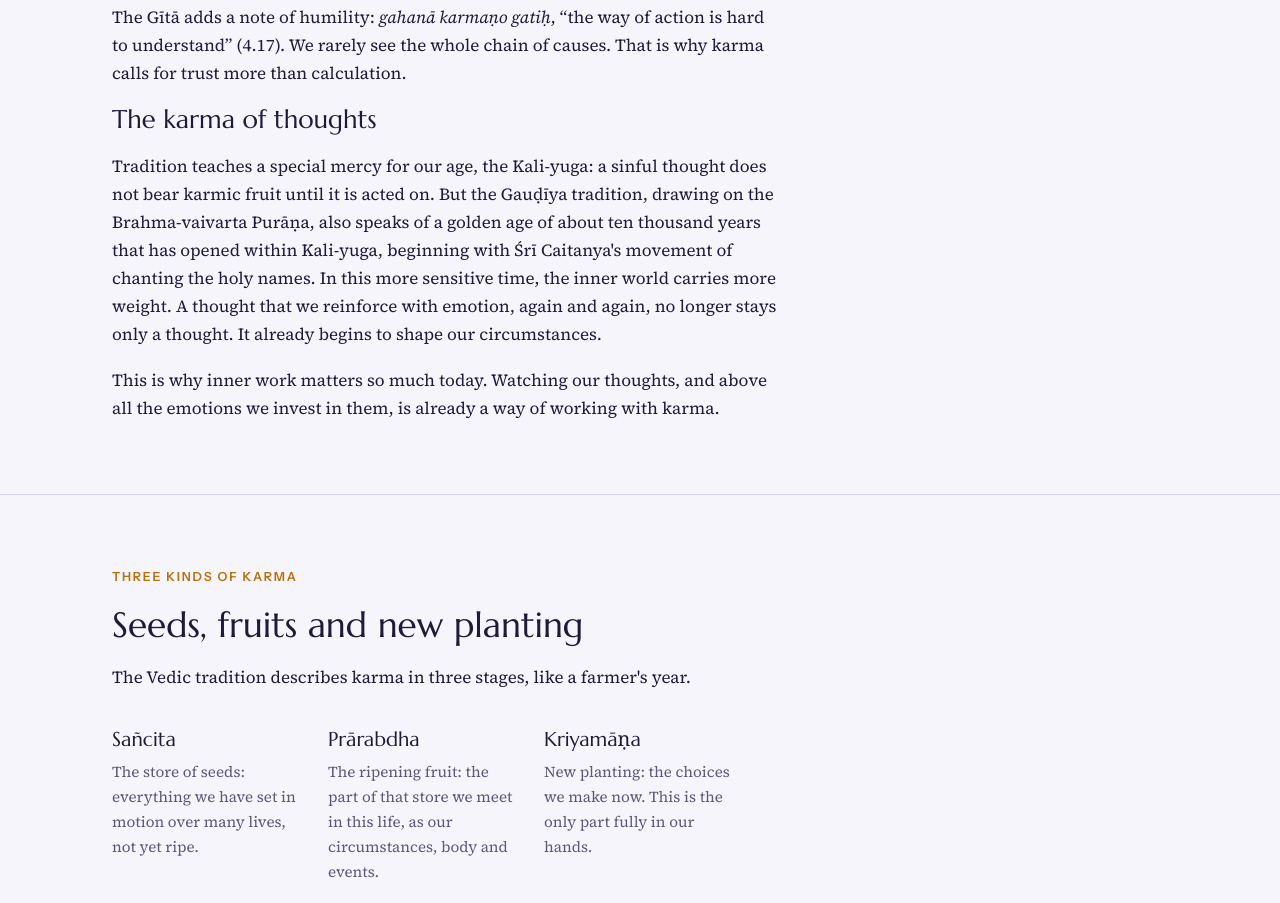
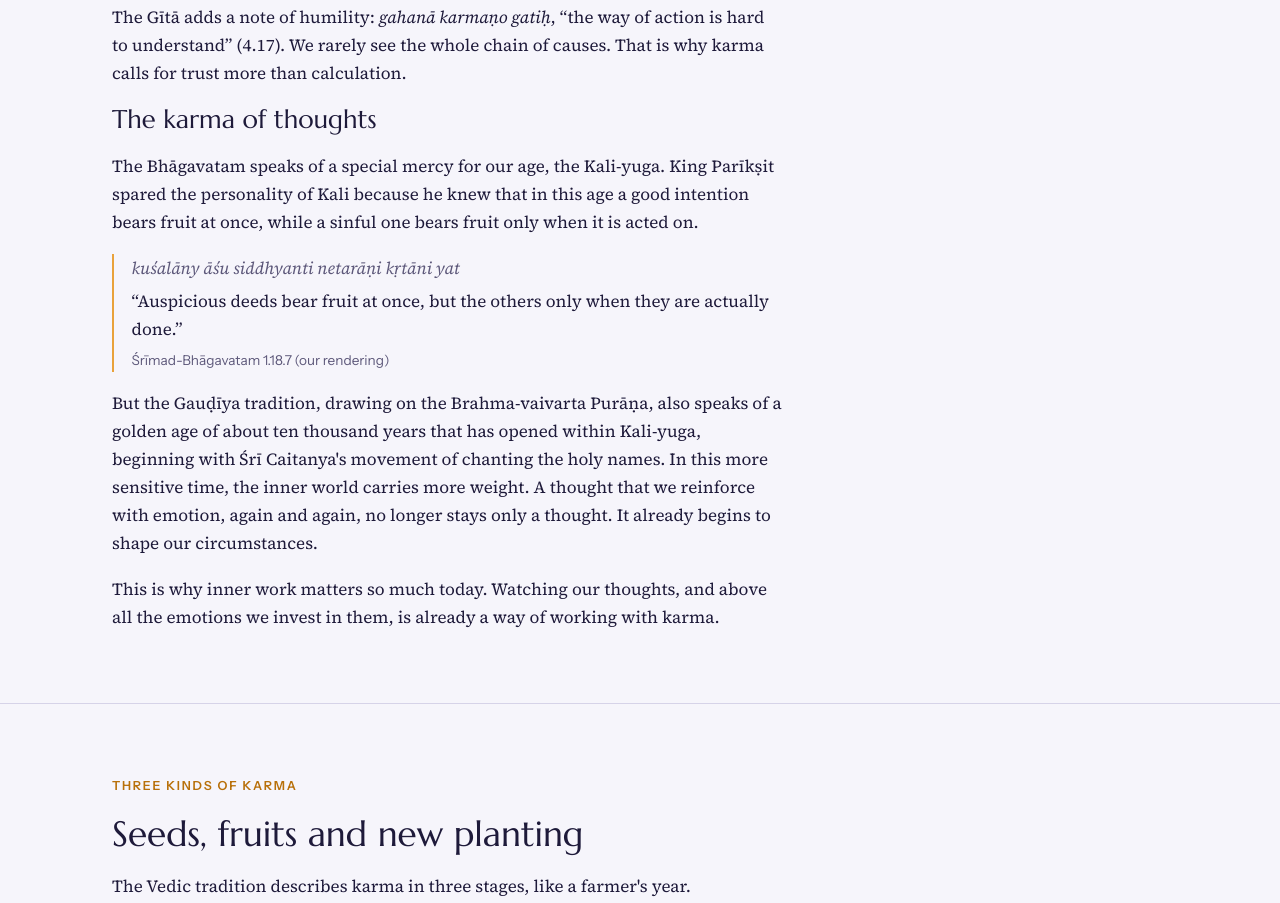
Before and after one commit to 108ncd/unity, a plain HTML site: page what-is-karma.html in a window 1280 px wide. Shown: the part 1346-2249 px from the top of the page. Drawn offline with Linux system fonts and the light colour scheme; a web font is replaced by a local one.

Commit message:
Cite SB 1.18.7 for karma of thoughts; use 'repair'
Co-Authored-By: Claude Opus 5.5 <noreply@anthropic.com>
Claude-Session: https://claude.ai/code/session_01ScrKxWfVRtiFwWV75LRHTn

```diff
--- a/what-is-karma.html
+++ b/what-is-karma.html
@@ -30,7 +30,13 @@
       <figure class="quote"><span class="tag">Buddhist</span><blockquote>“Mind precedes all mental states. Mind is their chief; they are all mind-wrought. If with an impure mind a person speaks or acts, suffering follows him like the wheel that follows the foot of the ox.”</blockquote><figcaption><strong>The Buddha</strong>, Dhammapada 1, trans. Acharya Buddharakkhita</figcaption></figure>
       <p>The Gītā adds a note of humility: <em>gahanā karmaṇo gatiḥ</em>, “the way of action is hard to understand” (4.17). We rarely see the whole chain of causes. That is why karma calls for trust more than calculation.</p>
       <h3>The karma of thoughts</h3>
-      <p>Tradition teaches a special mercy for our age, the Kali-yuga: a sinful thought does not bear karmic fruit until it is acted on. But the Gauḍīya tradition, drawing on the Brahma-vaivarta Purāṇa, also speaks of a golden age of about ten thousand years that has opened within Kali-yuga, beginning with Śrī Caitanya's movement of chanting the holy names. In this more sensitive time, the inner world carries more weight. A thought that we reinforce with emotion, again and again, no longer stays only a thought. It already begins to shape our circumstances.</p>
+      <p>The Bhāgavatam speaks of a special mercy for our age, the Kali-yuga. King Parīkṣit spared the personality of Kali because he knew that in this age a good intention bears fruit at once, while a sinful one bears fruit only when it is acted on.</p>
+      <div class="verse">
+        <span class="iast">kuśalāny āśu siddhyanti netarāṇi kṛtāni yat</span>
+        <span>“Auspicious deeds bear fruit at once, but the others only when they are actually done.”</span>
+        <span class="cite">Śrīmad-Bhāgavatam 1.18.7 (our rendering)</span>
+      </div>
+      <p>But the Gauḍīya tradition, drawing on the Brahma-vaivarta Purāṇa, also speaks of a golden age of about ten thousand years that has opened within Kali-yuga, beginning with Śrī Caitanya's movement of chanting the holy names. In this more sensitive time, the inner world carries more weight. A thought that we reinforce with emotion, again and again, no longer stays only a thought. It already begins to shape our circumstances.</p>
       <p>This is why inner work matters so much today. Watching our thoughts, and above all the emotions we invest in them, is already a way of working with karma.</p>
     </div>
   </section>
@@ -94,7 +100,7 @@
         <span>“Your right is to the action alone, never to its fruits.”</span>
         <span class="cite">Bhagavad-gītā 2.47 (our rendering)</span>
       </div>
-      <figure class="quote"><span class="tag">Modern teacher</span><blockquote>“One should see and feel, in everything that happens, the presence of divine logic… If someone has shocked or cheated you, your first wish should be to rehabilitate that person. The first sign of putting divine logic first is a feeling of love for the whole world, which does not falter in any circumstance and only grows.”</blockquote><figcaption><strong>Sergey Lazarev</strong>, <em>Diagnostics of Karma</em>, Book 2: <em>Pure Karma</em>, p. 328 of the Russian original, our translation from the French</figcaption></figure>
+      <figure class="quote"><span class="tag">Modern teacher</span><blockquote>“One should see and feel, in everything that happens, the presence of divine logic… If someone has shocked or cheated you, your first wish should be to repair that person. The first sign of putting divine logic first is a feeling of love for the whole world, which does not falter in any circumstance and only grows.”</blockquote><figcaption><strong>Sergey Lazarev</strong>, <em>Diagnostics of Karma</em>, Book 2: <em>Pure Karma</em>, p. 328 of the Russian original, our translation from the French</figcaption></figure>
       <div class="verse">
         <span class="iast">tat te ’nukampāṁ su-samīkṣamāṇo bhuñjāna evātma-kṛtaṁ vipākam</span>
         <span>“One who looks for Your mercy in everything, while living through the results of their own past actions, and who offers You heart, words and body, inherits liberation as a child inherits from a parent.”</span>
```
Also changed, not shown: _build/src/what-is-karma.body.html (+8 -2 lines).
